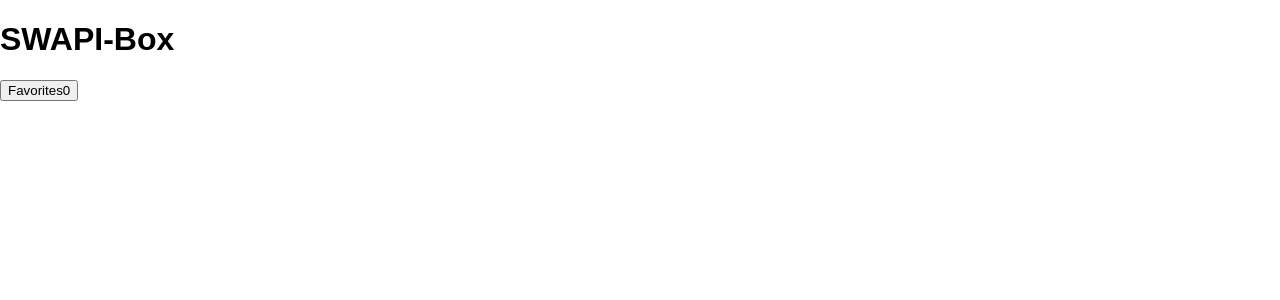
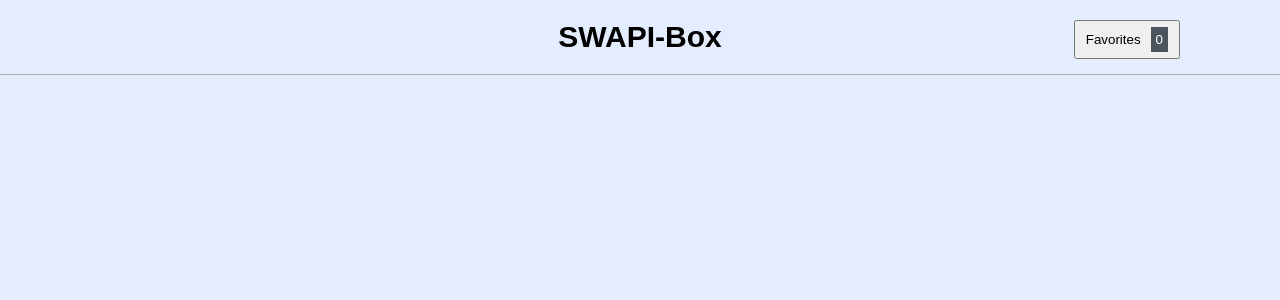
Before and after one commit to JSweet314/SWAPI-box, a React (Create React App) app: page / in a window 1280 px wide. Shown: the top 300 px of the page. Built offline with nearby package versions, Linux system fonts and the light colour scheme.

Commit message:
Add style to header component

```diff
--- a/src/components/Header/Header.css
+++ b/src/components/Header/Header.css
@@ -0,0 +1,24 @@
+.header {
+  border-bottom: 1px solid #AAAAAB;
+}
+
+.header__h1 {
+  margin: 2rem;
+  font-size: 3rem;
+  text-align: center;
+}
+
+.header__favBtn {
+  position: absolute;
+  right: 10rem;
+  top: 2rem;
+  padding: 1rem;
+  cursor: pointer;
+}
+
+.header__favCount {
+  margin: 0 0 0 1rem;
+  padding: 0.5rem;
+  background-color: #4B545F;
+  color: #fff;
+}
--- a/src/index.css
+++ b/src/index.css
@@ -1,5 +1,20 @@
+* {
+  box-sizing: border-box;
+}
+
+html {
+  font-size: 10px;
+}
+
+html,
+body {
+  height: 100%;
+  width: 100%;
+}
+
 body {
   margin: 0;
   padding: 0;
+  background-color: #E3EDFE;
   font-family: sans-serif;
 }
```
